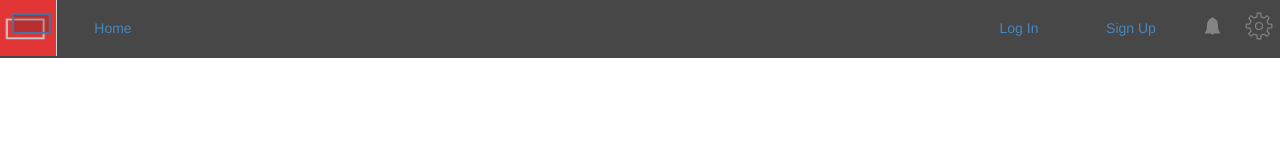
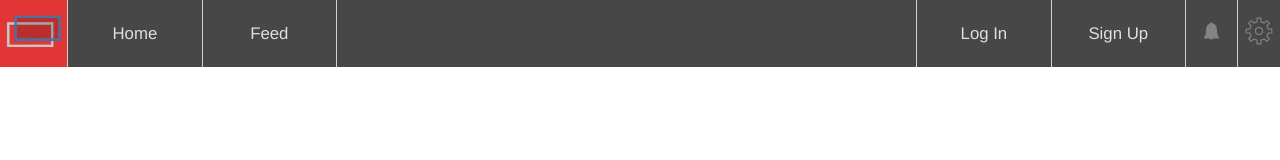
Before and after one commit to sauravyash/sauravyash.github.io, a plain HTML site: page index.html in a window 1280 px wide. Drawn offline with nearby package versions, Linux system fonts and the light colour scheme.

Commit message:
stuff
New

```diff
--- a/index.html
+++ b/index.html
@@ -5,20 +5,29 @@
   <title>Home | Float</title>
   <META NAME="Float - Social Media Aggregation" CONTENT="Aggregate all your social media accounts into this app. You will waste less time between and more time at your social accounts.">
   <meta name="viewport" content="width=device-width, initial-scale=1">
-  <!-- Latest compiled and minified CSS -->
+  <!-- Latest Bootstrap CSS -->
   <link rel="stylesheet" href="https://maxcdn.bootstrapcdn.com/bootstrap/3.3.7/css/bootstrap.min.css">
   <!-- jQuery library -->
   <script src="https://ajax.googleapis.com/ajax/libs/jquery/3.1.1/jquery.min.js"></script>
-  <!-- Latest compiled JavaScript -->
+  <!-- Latest compiled bootstrapcdn -->
   <script src="https://maxcdn.bootstrapcdn.com/bootstrap/3.3.7/js/bootstrap.min.js"></script>
+  <!-- menubar js-->
+  <script src="menubar.js"></script>
 </head>
 <body>
   <nav>
-    <div id="menubar">
+    <div id="menubar" align="center">
       <img id="logo" src="img/FLogo.png">
+      <a href="">
         <div class="menu menuicon">
-        <a>Home</a>
+          Home
         </div>
+      </a>
+      <a href="">
+        <div class="menu menuicon">
+          Feed
+        </div>
+      </a>
       <div class="svgmenuico menuicon" id="settings">
         <svg class="nc-icon outline" x="0px" y="0px" width="2em" height="2em" viewBox="0 0 48 48">
           <g transform="translate(0, 0)">
@@ -34,12 +43,16 @@
           <path fill="#777" d=" M 116.41 45.39 C 118.89 41.32 122.96 37.71 127.99 37.77 C 133.52 37.12 138.69 40.58 141.27 45.31 C 150.32 48.57 157.41 55.91 161.32 64.58 C 166.44 75.27 167.59 87.30 167.35 99.00 C 168.15 114.02 170.46 130.35 180.85 142.00 C 182.70 144.34 182.61 147.98 181.12 150.49 C 167.32 150.49 153.52 150.49 139.73 150.49 C 138.30 153.60 135.98 156.44 132.59 157.45 C 126.84 159.69 120.22 156.11 118.10 150.51 C 104.04 150.24 89.93 150.97 75.91 150.14 C 75.76 147.24 74.95 143.72 77.34 141.48 C 84.94 133.11 87.83 121.70 89.44 110.79 C 91.25 98.96 89.48 86.77 92.73 75.14 C 95.69 62.44 103.62 49.90 116.41 45.39 Z" />
         </svg>
       </div>
+      <a href="">
         <div class="menuright menuicon" id="signup">
-        <a>Sign Up</a>
+        Sign Up
         </div>
-      <div class="menuright menuicon" id="login">
-        <a>Log In</a>
+      </a>
+      <a href="">
+        <div class="menuright menuicon" id="Login">
+        Log In
         </div>
+      </a>
     </div>
   </nav>
 </body>
--- a/main.css
+++ b/main.css
@@ -3,7 +3,6 @@ html, body{
 	height: 100%;
 	width: 100%;
 	background-color: #ddd;
-	float: left;
 	padding:0px;
 	margin:0 auto;
 	overflow-x: hidden;
@@ -12,7 +11,7 @@ html, body{
 a { text-decoration: none; }
 
 #menubar {
-  width: 100%;
+	width: 100%;
   margin: 0 auto;
   position: fixed;
 	background-color: #333;
@@ -22,6 +21,8 @@ a { text-decoration: none; }
 .menuicon:hover {
 	background-color: #fff;
 	color: #333;
+	fill: #333;
+	stroke: #333;
 }
 
 .menuicon svg:hover path {
@@ -36,25 +37,29 @@ a { text-decoration: none; }
   background-color: #333;
 	text-align: center;
 	line-height: 4em;
+	font-size: 1.2em;
 }
 
 .menu {
 	float: left;
+	border-right: solid 1px #ccc;
 }
 
 .menuright{
 	float: right;
+	border-left: solid 1px #ccc;
 }
 
 #logo {
   float: left;
 	background-color: #DF2020;
-	height: 4em;
+	height: 4.8em;
 	border-right: solid 1px #ccc;
 }
 
 .svgmenuico {
 	background-color: #333;
 	float: right;
-	padding: 0.875em 0.5em;
+	padding: 1.2em 0.5em;
+	border-left: solid 1px #ccc;
 }
```
Also changed, not shown: menubar.js (added). Lines whose indentation alone changed are shown as unchanged.
